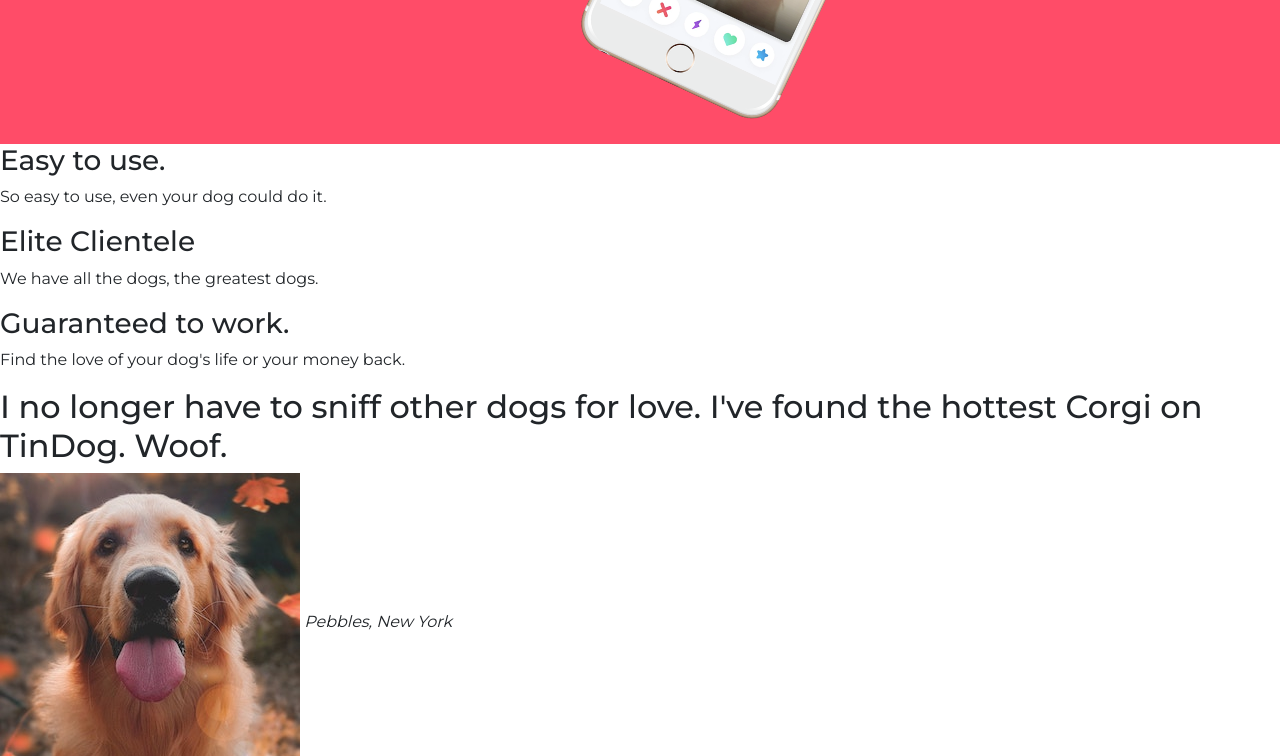
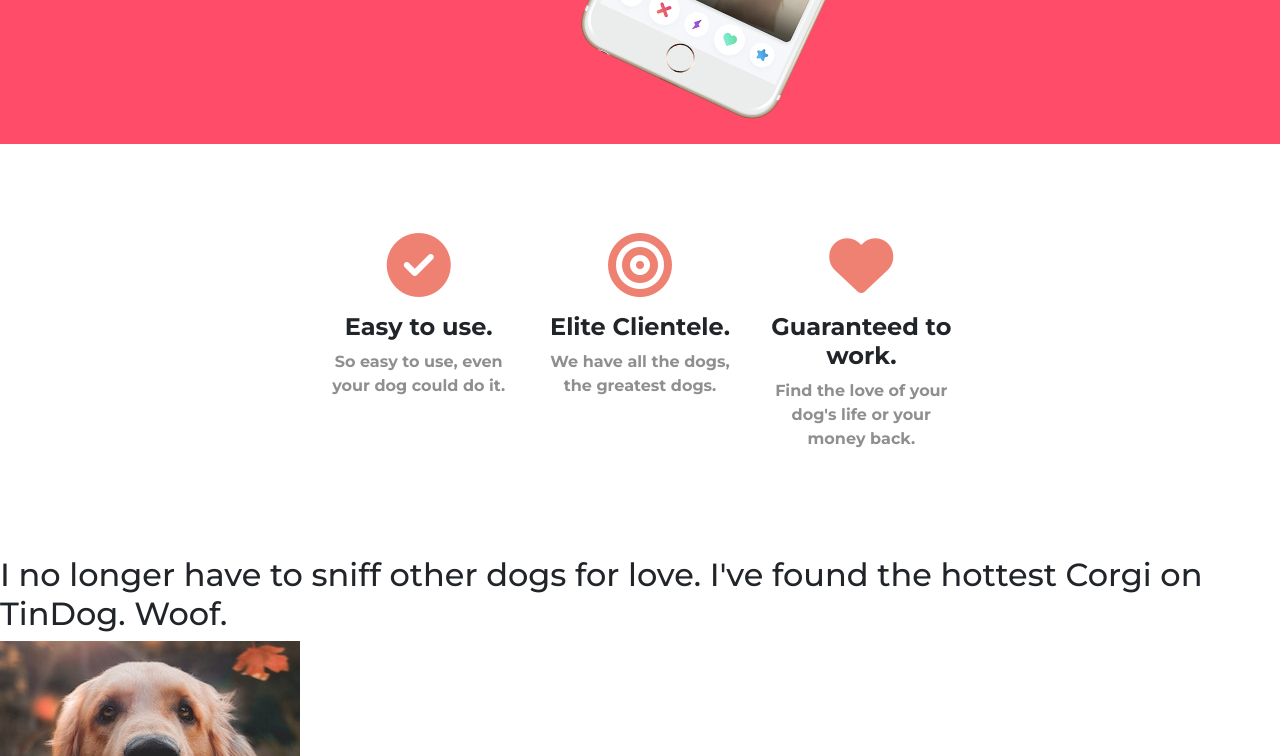
Before and after one commit to Toxmose/tindog, a plain HTML site: page index.html in a window 1280 px wide. Shown: the part 523-1279 px from the top of the page. Drawn offline with nearby package versions, Linux system fonts and the light colour scheme.

Commit message:
features added

```diff
--- a/css/styles.css
+++ b/css/styles.css
@@ -58,3 +58,34 @@
   width: 50%;
   transform: rotate(25deg);
 }
+
+/* features */
+
+#features h3 {
+  font-weight: bold;
+  font-size: 1.5rem;
+}
+
+#features i {
+  color: #ef8172;
+  margin-bottom: 1rem;
+}
+
+#features i:hover {
+  color: #ff4c68;
+}
+
+#features p {
+  color: #8f8f8f;
+  font-weight: bold;
+}
+
+#features .container-fluid {
+  /* padding: 100px 0; */
+  padding: 7% 0;
+  width: 50%;
+}
+
+.middle-feature {
+  padding: 0 20px;
+}
--- a/index.html
+++ b/index.html
@@ -91,14 +91,25 @@
     <!-- Features -->
 
     <section id="features">
-      <h3>Easy to use.</h3>
-      <p>So easy to use, even your dog could do it.</p>
-
-      <h3>Elite Clientele</h3>
-      <p>We have all the dogs, the greatest dogs.</p>
-
-      <h3>Guaranteed to work.</h3>
-      <p>Find the love of your dog's life or your money back.</p>
+      <div class="container-fluid">
+        <div class="row">
+          <div class="col-lg-4 text-center">
+            <i class="fas fa-check-circle fa-4x"></i>
+            <h3>Easy to use.</h3>
+            <p>So easy to use, even your dog could do it.</p>
+          </div>
+          <div class="col-lg-4 text-center middle-feature">
+            <i class="fas fa-bullseye fa-4x"></i>
+            <h3>Elite Clientele.</h3>
+            <p>We have all the dogs, the greatest dogs.</p>
+          </div>
+          <div class="col-lg-4 text-center">
+            <i class="fas fa-heart fa-4x"></i>
+            <h3>Guaranteed to work.</h3>
+            <p>Find the love of your dog's life or your money back.</p>
+          </div>
+        </div>
+      </div>
     </section>
 
     <!-- Testimonials -->
```
